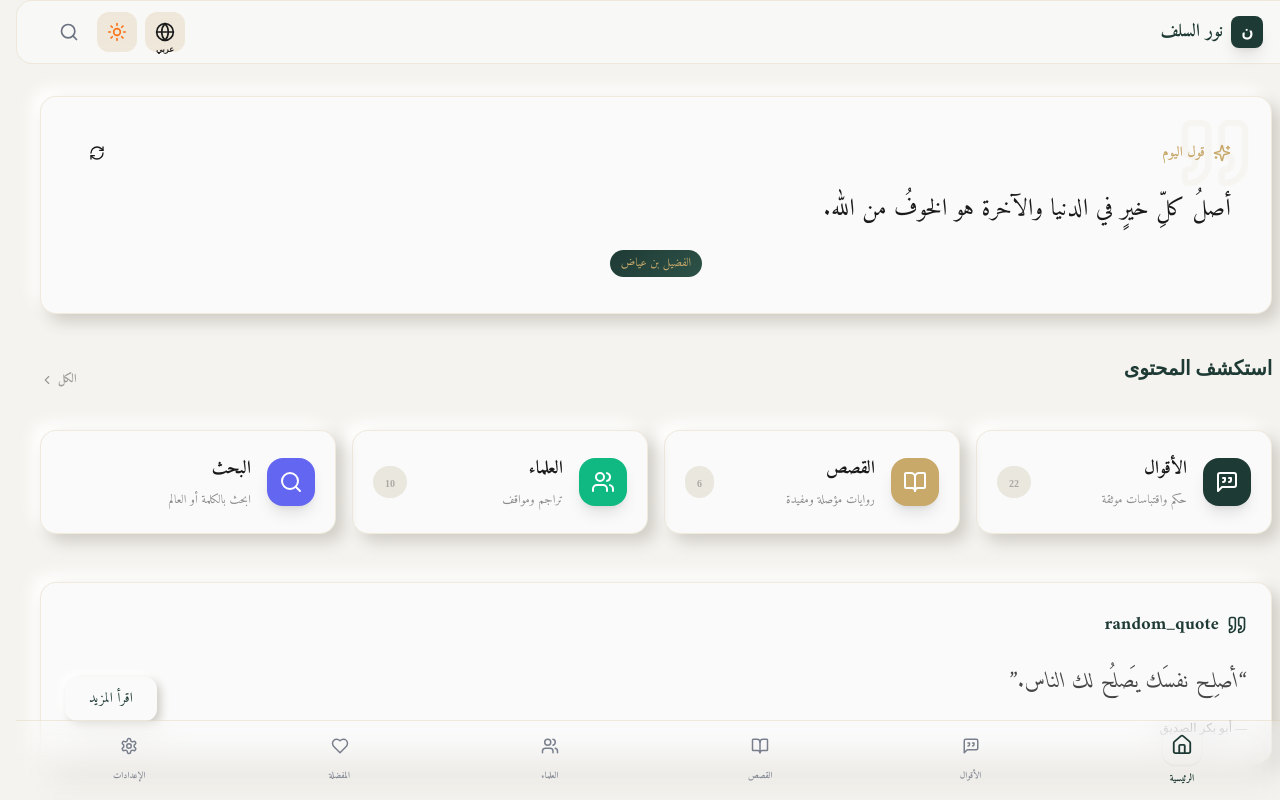
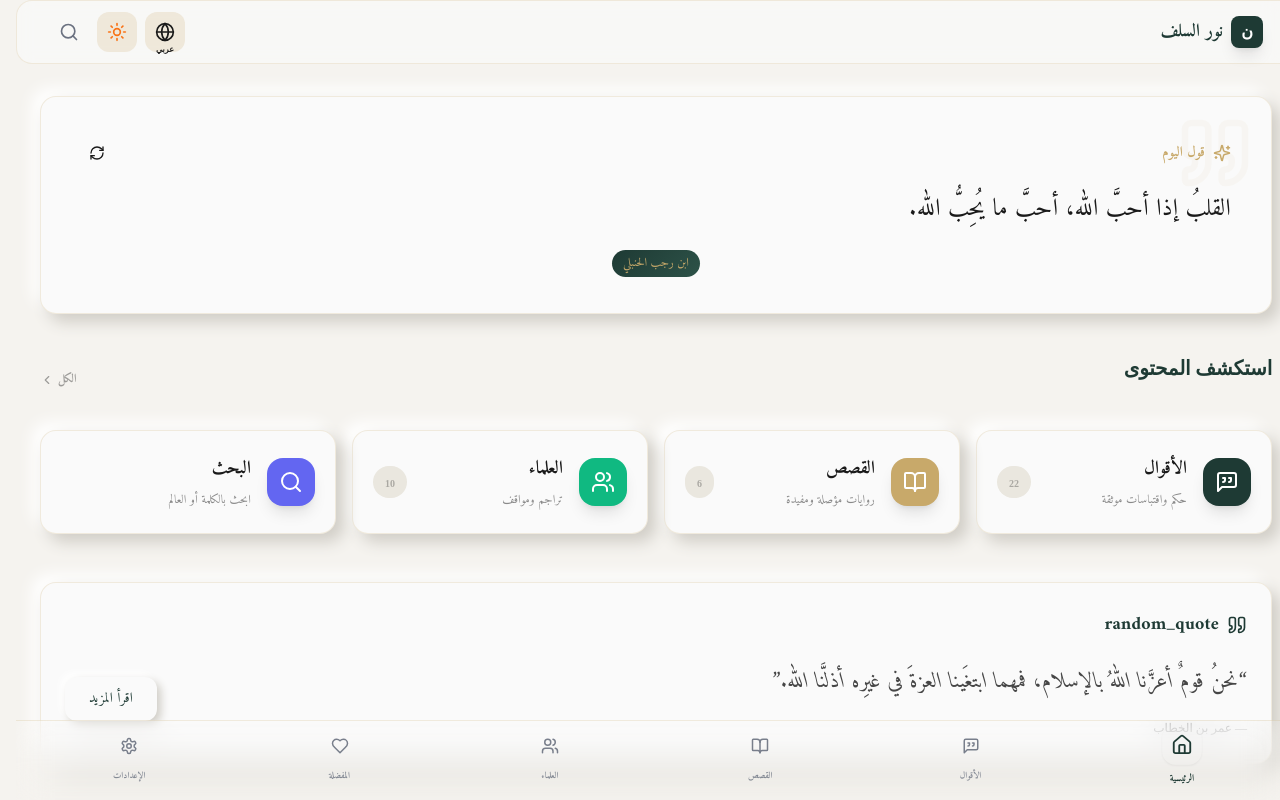
Before and after one commit to ibrahimcowke/AQWAAL-SALAF, a React (Vite) app: page / in a window 1280 px wide. Shown: the top 800 px of the page. Built offline with nearby package versions, Linux system fonts and the light colour scheme; no server answers; the database is empty; a web font is replaced by a local one.

Commit message:
chore: add new sayings to seed.ts

```diff
--- a/src/data/seed.ts
+++ b/src/data/seed.ts
@@ -1095,6 +1095,128 @@
     tags: ['قلب', 'دواء', 'توبة'],
     created_at: '2024-03-25',
   },
+
+  {
+    id: 'aqw-037',
+    text_ar: 'إنما العلم ليس بكثرة الرواية، وإنما العلم نور يضعه الله في القلب.',
+    text_so: 'Cilmigu maaha badnaanta warbixinta, laakiin cilmigu waa iftiin uu Alle qalbika ku dhex shubo.',
+    scholar_id: 'sch-001',
+    scholar_name_ar: 'الإمام مالك بن أنس',
+    scholar_name_so: 'Imaam Maalik bin Anas',
+    source: 'حلية الأولياء',
+    grade: 'authentic',
+    tags: ['علم', 'نور', 'إيمان'],
+    created_at: '2024-03-21',
+  },
+  {
+    id: 'aqw-038',
+    text_ar: 'من عبَدَ الله بغير علم، كان ما يفسد أكثر مما يصلح.',
+    text_so: 'Qofka isagoo aan cilmi lahayn Alle caabuda, wuxuu kharribo ayaa ka badan waxa uu xaliyo.',
+    scholar_id: 'sch-005',
+    scholar_name_ar: 'عمر بن عبد العزيز',
+    scholar_name_so: 'Cumar bin Cabdil-casiis',
+    source: 'جامع بيان العلم وفضله',
+    grade: 'authentic',
+    tags: ['علم', 'عمل', 'إصلاح'],
+    created_at: '2024-03-22',
+  },
+  {
+    id: 'aqw-039',
+    text_ar: 'الفقهُ هو مَن يَخشَى الرحمنَ بالغَيب.',
+    text_so: 'Faqiihka dhabta ahi waa qofka ka baqa Naxariis-badaha (Alle) isagoo qarsoon (oo aysan cidna arkayn).',
+    scholar_id: 'sch-008',
+    scholar_name_ar: 'الحسن البصري',
+    scholar_name_so: 'Al-Xasan Al-Basri',
+    source: 'تفسير ابن كثير',
+    grade: 'authentic',
+    tags: ['فقه', 'خشية', 'إخلاص'],
+    created_at: '2024-03-23',
+  },
+  {
+    id: 'aqw-040',
+    text_ar: 'اطلبوا العلم في كل وقت.',
+    text_so: 'Cilmiga raadiya waqti kasta.',
+    scholar_id: 'sch-009',
+    scholar_name_ar: 'سفيان الثوري',
+    scholar_name_so: 'Sufyaan Al-Thawri',
+    source: 'التدوين في أخبار قزوين',
+    grade: 'authentic',
+    tags: ['علم', 'صبر', 'همة'],
+    created_at: '2024-03-24',
+  },
+  {
+    id: 'aqw-041',
+    text_ar: 'يمرض القلب كما يمرض البدن.',
+    text_so: 'Qalbigu wuxuu u bukoodaa sida jidhkuba u bukoodo.',
+    scholar_id: 'sch-002',
+    scholar_name_ar: 'ابن القيم الجوزية',
+    scholar_name_so: 'Ibnu Qayyim Al-Jawziyya',
+    source: 'إغاثة اللهفان',
+    grade: 'authentic',
+    tags: ['قلب', 'دواء', 'توبة'],
+    created_at: '2024-03-25',
+  },
+
+  {
+    id: 'aqw-037',
+    text_ar: 'إنما العلم ليس بكثرة الرواية، وإنما العلم نور يضعه الله في القلب.',
+    text_so: 'Cilmigu maaha badnaanta warbixinta, laakiin cilmigu waa iftiin uu Alle qalbika ku dhex shubo.',
+    scholar_id: 'sch-001',
+    scholar_name_ar: 'الإمام مالك بن أنس',
+    scholar_name_so: 'Imaam Maalik bin Anas',
+    source: 'حلية الأولياء',
+    grade: 'authentic',
+    tags: ['علم', 'نور', 'إيمان'],
+    created_at: '2024-03-21',
+  },
+  {
+    id: 'aqw-038',
+    text_ar: 'من عبَدَ الله بغير علم، كان ما يفسد أكثر مما يصلح.',
+    text_so: 'Qofka isagoo aan cilmi lahayn Alle caabuda, wuxuu kharribo ayaa ka badan waxa uu xaliyo.',
+    scholar_id: 'sch-005',
+    scholar_name_ar: 'عمر بن عبد العزيز',
+    scholar_name_so: 'Cumar bin Cabdil-casiis',
+    source: 'جامع بيان العلم وفضله',
+    grade: 'authentic',
+    tags: ['علم', 'عمل', 'إصلاح'],
+    created_at: '2024-03-22',
+  },
+  {
+    id: 'aqw-039',
+    text_ar: 'الفقهُ هو مَن يَخشَى الرحمنَ بالغَيب.',
+    text_so: 'Faqiihka dhabta ahi waa qofka ka baqa Naxariis-badaha (Alle) isagoo qarsoon (oo aysan cidna arkayn).',
+    scholar_id: 'sch-008',
+    scholar_name_ar: 'الحسن البصري',
+    scholar_name_so: 'Al-Xasan Al-Basri',
+    source: 'تفسير ابن كثير',
+    grade: 'authentic',
+    tags: ['فقه', 'خشية', 'إخلاص'],
+    created_at: '2024-03-23',
+  },
+  {
+    id: 'aqw-040',
+    text_ar: 'اطلبوا العلم في كل وقت.',
+    text_so: 'Cilmiga raadiya waqti kasta.',
+    scholar_id: 'sch-009',
+    scholar_name_ar: 'سفيان الثوري',
+    scholar_name_so: 'Sufyaan Al-Thawri',
+    source: 'التدوين في أخبار قزوين',
+    grade: 'authentic',
+    tags: ['علم', 'صبر', 'همة'],
+    created_at: '2024-03-24',
+  },
+  {
+    id: 'aqw-041',
+    text_ar: 'يمرض القلب كما يمرض البدن.',
+    text_so: 'Qalbigu wuxuu u bukoodaa sida jidhkuba u bukoodo.',
+    scholar_id: 'sch-002',
+    scholar_name_ar: 'ابن القيم الجوزية',
+    scholar_name_so: 'Ibnu Qayyim Al-Jawziyya',
+    source: 'إغاثة اللهفان',
+    grade: 'authentic',
+    tags: ['قلب', 'دواء', 'توبة'],
+    created_at: '2024-03-25',
+  },
 ];
 
 // ─── QISAS SEED DATA ─────────────────────────────────────────────────────────
```
